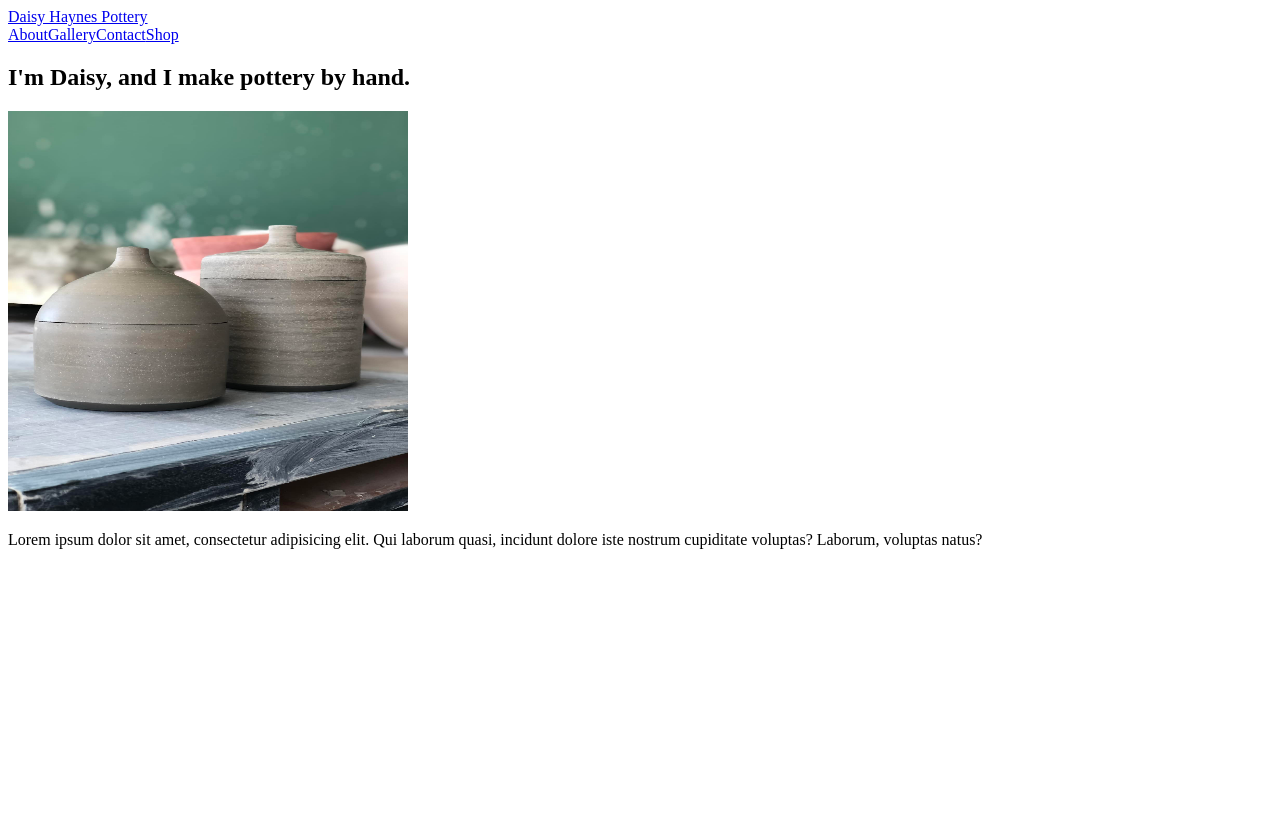
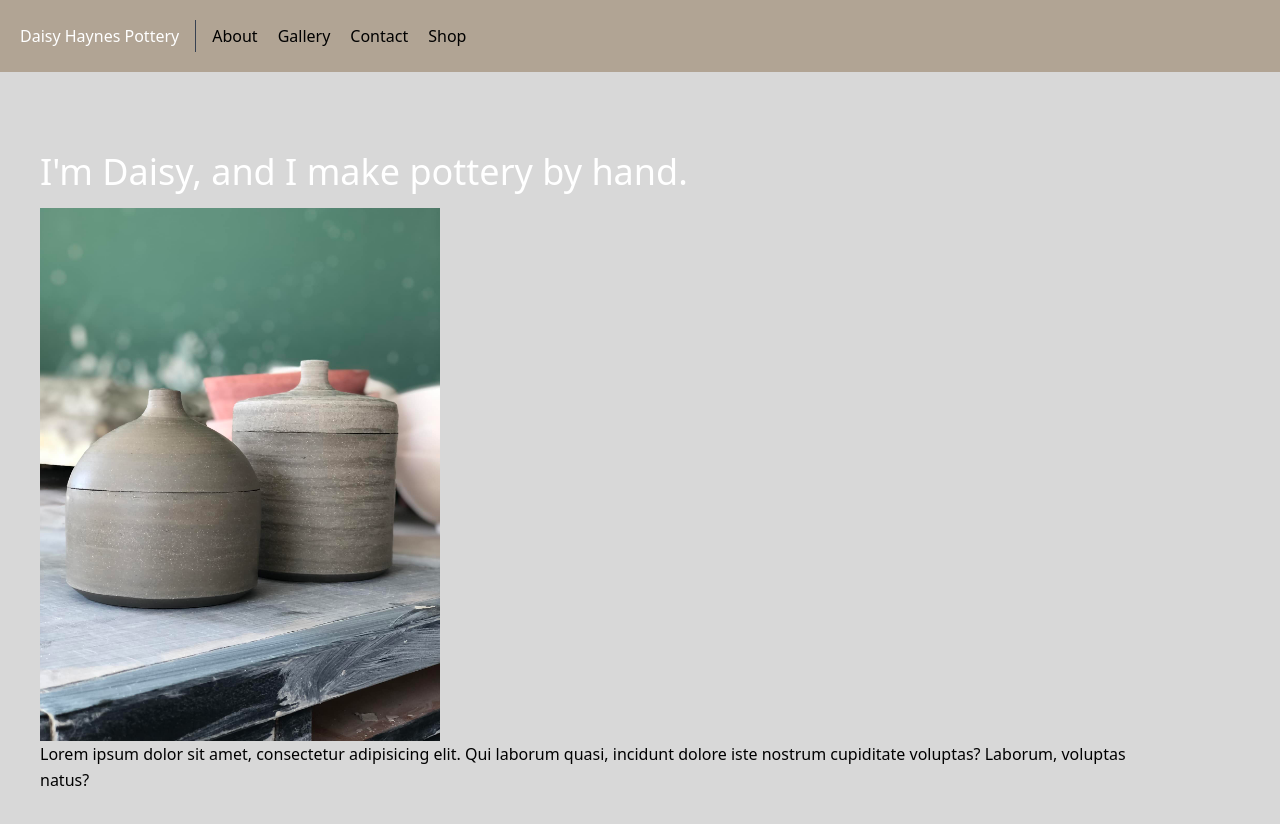
Before and after one commit to Marjona6/daisy-pottery, a Next.js app: page /about in a window 1280 px wide. Shown: the top 824 px of the page. Before the commit the page ends 800 px from the top, so only its background shows below. Built offline with nearby package versions, Linux system fonts and the light colour scheme.

Commit message:
Fix broken styling

```diff
--- a/app/components/About.js
+++ b/app/components/About.js
@@ -6,7 +6,7 @@ export default function About() {
     <section id="about">
       <div className="container mx-auto flex px-10 py-20 md:flex-row flex-col items-center">
         <div className="lg:flex-grow md:w-1/2 lg:pr-24 md:pr-16 flex flex-col md:items-start md:text-left mb-16 md:mb-0 items-center text-center">
-          <h1 className="title-font sm:text-4xl text-3xl mb-4 font-medium text-white">I'm Daisy, and I make pottery by hand.</h1>
+          <h1 className="title-font sm:text-4xl text-3xl mb-4 font-medium text-white">I&apos;m Daisy, and I make pottery by hand.</h1>
           <Image src="/daisy2.jpeg" alt="pot" width={400} height={400} />
           <p className="mb-8 leading-relaxed">Lorem ipsum dolor sit amet, consectetur adipisicing elit. Qui laborum quasi, incidunt dolore iste nostrum cupiditate voluptas? Laborum, voluptas natus?</p>
         </div>
--- a/app/components/Contact.js
+++ b/app/components/Contact.js
@@ -30,21 +30,21 @@ export default function Contact() {
             <label htmlFor="name" className="leading-7 text-sm text-gray-400">
               Name
             </label>
-            <input type="text" id="name" name="name" className="w-full bg-blue-400 rounded border border-gray-700 focus:border-indigo-500 focus:ring-2 focus:ring-indigo-900 text-base outline-none text-gray-100 py-1 px-3 leading-8 transition-colors duration-200 ease-in-out" />
+            <input type="text" id="name" name="name" className="w-full rounded border border-gray-700 focus:border-indigo-500 focus:ring-2 focus:ring-indigo-900 text-base outline-none text-gray-100 py-1 px-3 leading-8 transition-colors duration-200 ease-in-out" />
           </div>
           <div className="relative mb-4">
             <label htmlFor="email" className="leading-7 text-sm text-gray-400">
               Email
             </label>
-            <input type="email" id="email" name="email" className="w-full bg-blue-400 rounded border border-gray-700 focus:border-indigo-500 focus:ring-2 focus:ring-indigo-900 text-base outline-none text-gray-100 py-1 px-3 leading-8 transition-colors duration-200 ease-in-out" />
+            <input type="email" id="email" name="email" className="w-full rounded border border-gray-700 focus:border-indigo-500 focus:ring-2 focus:ring-indigo-900 text-base outline-none text-gray-100 py-1 px-3 leading-8 transition-colors duration-200 ease-in-out" />
           </div>
           <div className="relative mb-4">
             <label htmlFor="message" className="leading-7 text-sm text-gray-400">
               Message
             </label>
-            <textarea id="message" name="message" className="w-full bg-blue-400 rounded border border-gray-700 focus:border-indigo-500 focus:ring-2 focus:ring-indigo-900 h-32 text-base outline-none text-gray-100 py-1 px-3 resize-none leading-6 transition-colors duration-200 ease-in-out" />
+            <textarea id="message" name="message" className="w-full rounded border border-gray-700 focus:border-indigo-500 focus:ring-2 focus:ring-indigo-900 h-32 text-base outline-none text-gray-100 py-1 px-3 resize-none leading-6 transition-colors duration-200 ease-in-out" />
           </div>
-          <button type="submit" className="text-white bg-indigo-500 border-0 py-2 px-6 focus:outline-none hover:bg-indigo-600 rounded text-lg">
+          <button type="submit" className="text-white border-0 py-2 px-6 focus:outline-none rounded text-lg">
             Submit
           </button>
         </form>
--- a/app/components/NavBar.js
+++ b/app/components/NavBar.js
@@ -1,25 +1,26 @@
 import React from "react";
+import Link from "next/link";
 
 export default function NavBar() {
   return (
     <header className="bg-clay md:sticky top-0 z-10">
       <div className="container mx-auto flex flex-wrap p-5 flex-col md:flex-row items-center">
-        <a href="/" className="title-font font-medium text-white mb-4 md:mb-0 hover:text-white">
+        <Link href="/" className="title-font font-medium text-white mb-4 md:mb-0 hover:text-white">
           Daisy Haynes Pottery
-        </a>
+        </Link>
         <nav className="md:mr-auto md:ml-4 md:py-1 md:pl-4 md:border-l md:border-gray-700	flex flex-wrap items-center text-base justify-center">
-          <a href="/about" className="mr-5 hover:text-white">
+          <Link href="/about" className="mr-5 hover:text-white">
             About
-          </a>
-          <a href="/gallery" className="mr-5 hover:text-white">
+          </Link>
+          <Link href="/gallery" className="mr-5 hover:text-white">
             Gallery
-          </a>
-          <a href="/contact" className="mr-5 hover:text-white">
+          </Link>
+          <Link href="/contact" className="mr-5 hover:text-white">
             Contact
-          </a>
-          <a href="/shop" className="mr-5 hover:text-white">
+          </Link>
+          <Link href="/shop" className="mr-5 hover:text-white">
             Shop
-          </a>
+          </Link>
         </nav>
       </div>
     </header>
--- a/app/globals.css
+++ b/app/globals.css
@@ -4,19 +4,18 @@
 
 :root {
   --foreground-rgb: 0, 0, 0;
-  --background-start-rgb: 214, 219, 220;
-  --background-end-rgb: 255, 255, 255;
+  --background-rgb: 216, 216, 216;
 }
 
 @media (prefers-color-scheme: dark) {
   :root {
-    --foreground-rgb: 255, 255, 255;
-    --background-start-rgb: 0, 0, 0;
-    --background-end-rgb: 0, 0, 0;
+    --foreground-rgb: 216, 216, 216;
+    --background-rgb: 0, 0, 0;
   }
 }
 
 body {
-  color: rgb(var(--foreground-rgb));
+  background: rgb(var(--background-rgb));
   overscroll-behavior: none;
+  min-height: 100vh;
 }
--- a/app/layout.tsx
+++ b/app/layout.tsx
@@ -1,22 +1,15 @@
-import type { Metadata } from 'next'
-import { Inter } from 'next/font/google'
-import './globals.css'
-
-const inter = Inter({ subsets: ['latin'] })
+import type { Metadata } from "next";
+import "./globals.css";
 
 export const metadata: Metadata = {
-  title: 'Create Next App',
-  description: 'Generated by create next app',
-}
+  title: "Create Next App",
+  description: "Generated by create next app",
+};
 
-export default function RootLayout({
-  children,
-}: {
-  children: React.ReactNode
-}) {
+export default function RootLayout({ children }: { children: React.ReactNode }) {
   return (
     <html lang="en">
-      <body className={inter.className}>{children}</body>
+      <body>{children}</body>
     </html>
-  )
+  );
 }
--- a/app/page.tsx
+++ b/app/page.tsx
@@ -1,16 +1,19 @@
 import React from "react";
 import NavBar from "../app/components/NavBar";
 import PageBody from "../app/components/atoms/PageBody";
+import "./globals.css";
+import "tailwindcss/tailwind.css";
 
 export default function MainPage() {
   return (
     <main>
       <NavBar />
       <div
-        className="fixed w-screen h-screen bg-cover"
+        className="fixed w-screen h-screen bg-cover h-min-100vh"
         style={{
           backgroundImage: `url('/daisy4.jpeg')`,
           height: "100%",
+          minHeight: "100vh",
         }}
       >
         <PageBody>Main</PageBody>
--- a/package.json
+++ b/package.json
@@ -9,7 +9,6 @@
     "lint": "next lint"
   },
   "dependencies": {
-    "@heroicons/react": "^2.0.18",
     "next": "13.5.6",
     "react": "^18",
     "react-dom": "^18"
@@ -21,6 +20,8 @@
     "autoprefixer": "^10.4.16",
     "eslint": "^8",
     "eslint-config-next": "13.5.6",
+    "postcss-flexbugs-fixes": "^5.0.2",
+    "postcss-preset-env": "^9.2.0",
     "postcss": "^8.4.31",
     "tailwindcss": "^3.3.3",
     "typescript": "^5"
--- a/pages/_app.js
+++ b/pages/_app.js
@@ -1,4 +1,5 @@
 import "tailwindcss/tailwind.css";
+import "../app/globals.css";
 
 function App({ Component, pageProps }) {
   return <Component {...pageProps} />;
--- a/pages/about.js
+++ b/pages/about.js
@@ -1,6 +1,8 @@
 import React from "react";
 import About from "../app/components/About";
 import NavBar from "../app/components/NavBar";
+import "tailwindcss/tailwind.css";
+import "../app/globals.css";
 
 export default function AboutPage() {
   return (
--- a/postcss.config.js
+++ b/postcss.config.js
@@ -1,21 +1,6 @@
 module.exports = {
-  plugins: [
-    "tailwindcss",
-    "postcss-flexbugs-fixes",
-    "postcss-preset-env",
-    [
-      "postcss-normalize",
-      {
-        allowDuplicates: false,
-      },
-    ],
-    [
-      "@fullhuman/postcss-purgecss",
-      {
-        content: ["./pages/**/*.{js,jsx,ts,tsx}", "./components/**/*.{js,jsx,ts,tsx}"],
-        defaultExtractor: (content) => content.match(/[\w-/:]+(?<!:)/g) || [],
-      },
-    ],
-    "autoprefixer",
-  ],
-};
+  plugins: {
+    tailwindcss: {},
+    autoprefixer: {},
+  },
+}
--- /dev/null
+++ b/tailwind.config.js
@@ -0,0 +1,32 @@
+/** @type {import('tailwindcss').Config} */
+module.exports = {
+  content: ["./pages/**/*.{jsx,js,tsx,ts,html}", "./app/**/*.{jsx,js,tsx,ts,html}"],
+  theme: {
+    extend: {
+      colors: {
+        current: "currentColor",
+        transparent: "transparent",
+        "raw-umber": "#9E6240",
+        "floral-white": "#FEF9EF",
+        "light-blue": "#92C4CB",
+        vanilla: "#E4D6A7",
+        "hunyadi-yellow": "#E9B44C",
+        verdigris: "#50A2A7",
+        "uranian-blue": "#A5D8FF",
+        "french-gray": "#BFB6BB",
+        "rosy-brown": "#C49799",
+        onyx: "#36393B",
+        almond: "#E0D2C3",
+        "english-violet": "#4D4861",
+        "oxford-blue": "#02182B",
+        "prussian-blue": "#003049",
+        buff: "#DAA588",
+        "indian-red": "#C46D5E",
+        clay: "#B1A494",
+        bisque: "#D8D8D8",
+        "terra-cotta": "#E7A5A0",
+      },
+    },
+  },
+  plugins: [],
+};
--- a/tailwind.config.ts
+++ /dev/null
@@ -1,16 +0,0 @@
-import type { Config } from "tailwindcss";
-
-const config: Config = {
-  content: ["./pages/**/*.{js,ts,jsx,tsx,mdx}", "./components/**/*.{js,ts,jsx,tsx,mdx}", "./app/**/*.{js,ts,jsx,tsx,mdx}"],
-  theme: {
-    colors: { current: "currentColor", transparent: "transparent", "raw-umber": "#9E6240", "floral-white": "#FEF9EF", "light-blue": "#92C4CB", vanilla: "#E4D6A7", "hunyadi-yellow": "#E9B44C", verdigris: "#50A2A7", "uranian-blue": "#A5D8FF", "french-gray": "#BFB6BB", "rosy-brown": "#C49799", onyx: "#36393B", almond: "#E0D2C3", "english-violet": "#4D4861", "oxford-blue": "#02182B", "prussian-blue": "#003049", buff: "#DAA588", "indian-red": "#C46D5E", clay: "#B1A494", bisque: "#D8D8D8", "terra-cotta": "#E7A5A0" },
-    extend: {
-      backgroundImage: {
-        "gradient-radial": "radial-gradient(var(--tw-gradient-stops))",
-        "gradient-conic": "conic-gradient(from 180deg at 50% 50%, var(--tw-gradient-stops))",
-      },
-    },
-  },
-  plugins: [],
-};
-export default config;
```
Also changed, not shown: 2 other files (tests, documents, lock files or other folders).
